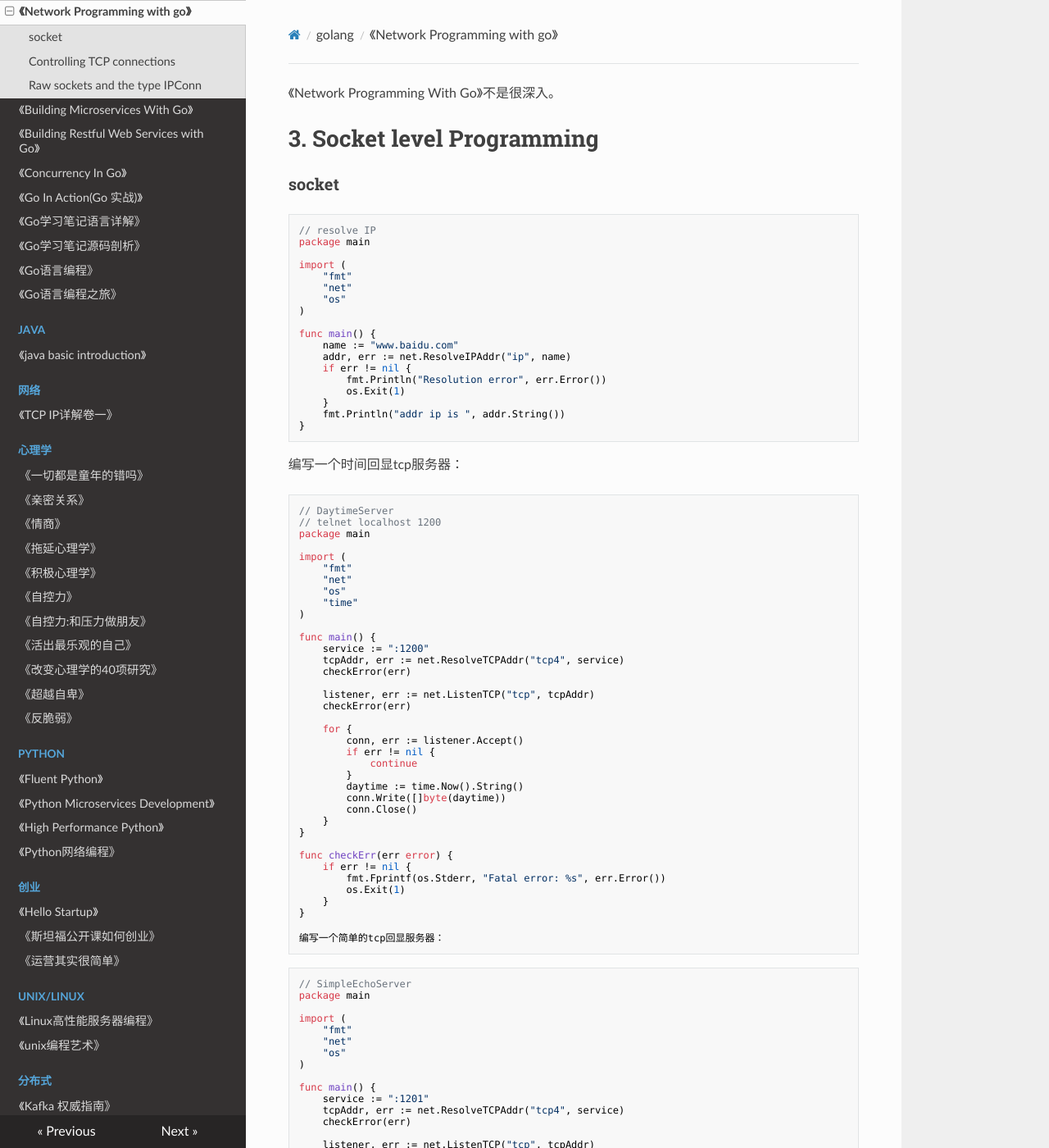
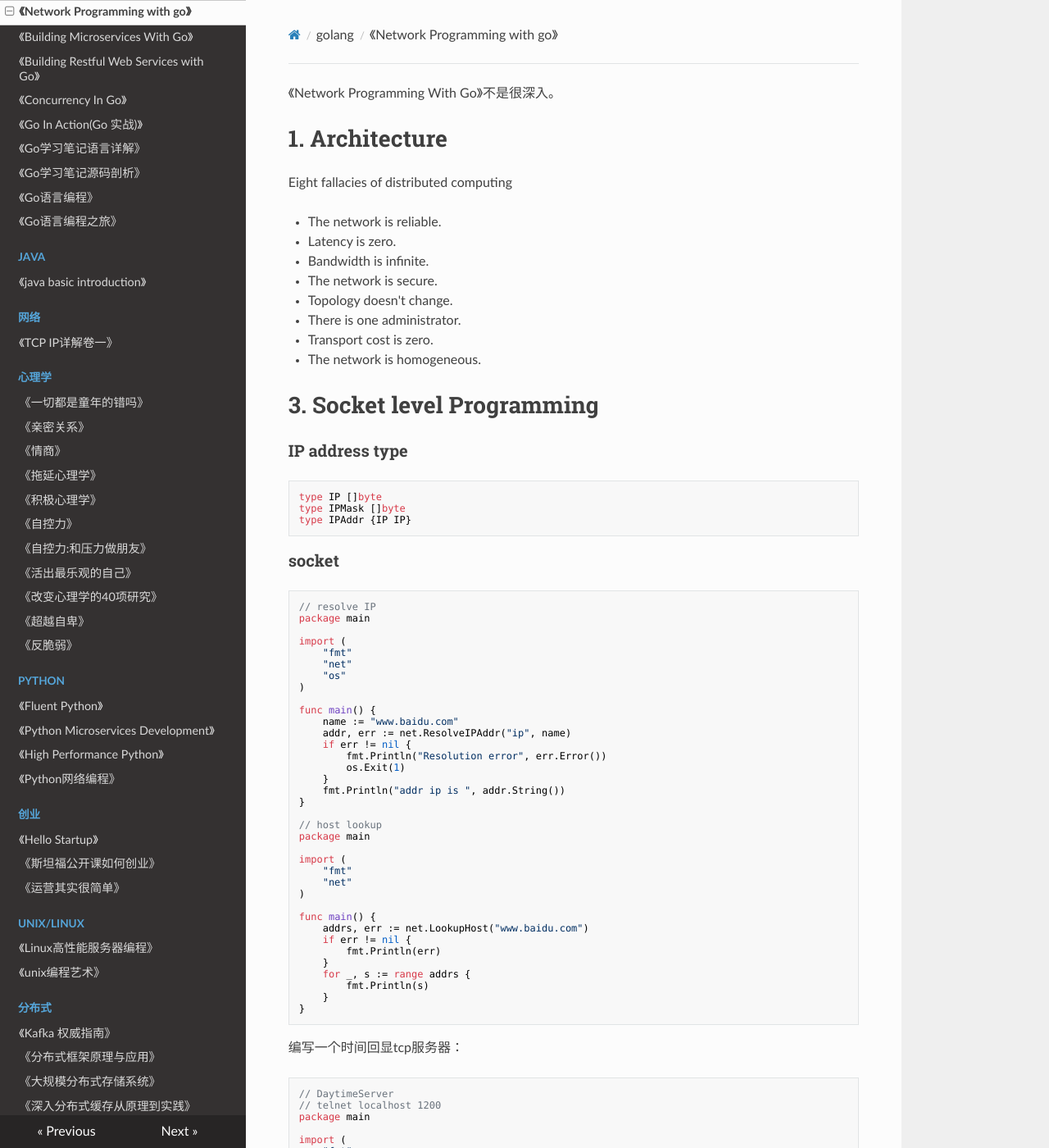
Before and after one commit to PegasusWang/booknotes, an MkDocs documentation site: the page built from docs/golang/network-programming-with-go/book.md, in a window 1280 px wide and 1400 px high. Shown: the whole window at 82% size. Built offline with MkDocs 1.6.1, drawn with Linux system fonts in a browser that asks for light colours; nearby versions of some CDN libraries; old or Windows-style settings are respelled for this version of MkDocs.

Commit message:
lookuphost

````diff
--- a/docs/golang/network-programming-with-go/book.md
+++ b/docs/golang/network-programming-with-go/book.md
@@ -1,7 +1,29 @@
 《Network Programming With Go》不是很深入。
+
+# 1. Architecture
+
+Eight fallacies of distributed computing
+
+- The network is reliable.
+- Latency is zero.
+- Bandwidth is infinite.
+- The network is secure.
+- Topology doesn't change.
+- There is one administrator.
+- Transport cost is zero.
+- The network is homogeneous.
 
 
 # 3. Socket level Programming
+
+### IP address type
+
+```
+type IP []byte
+type IPMask []byte
+type IPAddr {IP IP}
+```
+
 
 ### socket
 ```
@@ -22,6 +44,24 @@
 		os.Exit(1)
 	}
 	fmt.Println("addr ip is ", addr.String())
+}
+
+// host lookup
+package main
+
+import (
+	"fmt"
+	"net"
+)
+
+func main() {
+	addrs, err := net.LookupHost("www.baidu.com")
+	if err != nil {
+		fmt.Println(err)
+	}
+	for _, s := range addrs {
+		fmt.Println(s)
+	}
 }
 ```
 
````
